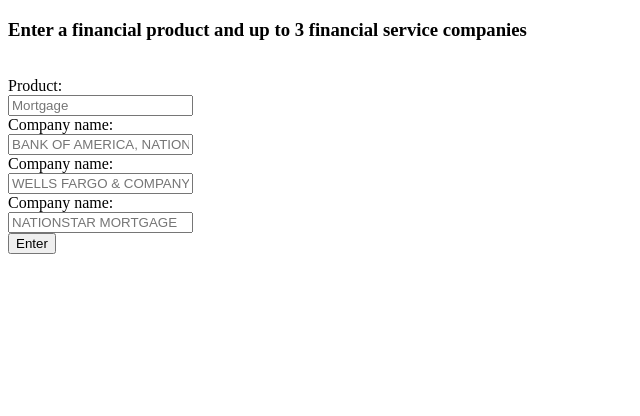
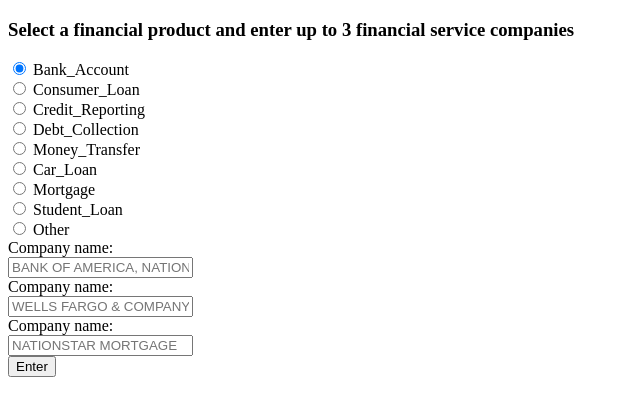
Before and after one commit to jonherb/Capstone_Project, a Flask app: page /entercompanyproduct in a window 1280 px wide. Shown: the top 416 px of the page, without its empty margins (0-640 px from the left). Run offline with Flask 2, Linux system fonts and the light colour scheme; parts of the project's set-up code (start-up, migrations or seed data) failed here and were passed over.

Commit message:
product input as radio form

```diff
--- a/templates/input.html
+++ b/templates/input.html
@@ -2,18 +2,28 @@
 <title> consumer_complaints </title>
 
 <div>
-    <h3> Enter a financial product and up to 3 financial service companies </h3>
+    <h3> Select a financial product and enter up to 3 financial service companies </h3>
 </div>
 
 
 
+
 <div>
-    </br>
-    <form id= product method='post'>
-    Product:
-    <br>
-    <input type='text' name='product' placeholder='Mortgage'>
+<form id = 'product' method = 'post'>
+  <input type="radio" name= 'Bank_Account' value= 'Bank_Account' checked> Bank_Account<br>
+  <input type="radio" name= 'Consumer_Loan' value= 'Consumer_Loan'> Consumer_Loan<br>
+  <input type="radio" name= 'Credit_Reporting' value= 'Credit_Reporting'> Credit_Reporting<br>
+  <input type="radio" name= 'Debt_Collection' value= 'Debt_Collection'> Debt_Collection<br>
+  <input type="radio" name= 'Money_Transfer' value= 'Money_Transfer'> Money_Transfer<br>
+  <input type="radio" name= 'Car_Loan' value= 'Car_Loan'> Car_Loan<br>
+  <input type="radio" name= 'Mortgage' value= 'Mortgage'> Mortgage<br>
+  <input type="radio" name= 'Student_Loan' value= 'Student_Loan'> Student_Loan<br>
+  <input type="radio" name= 'Other' value= 'Other'> Other<br>
+</form>
 </div>
+
+
+
 
 <div>
     <form id='company_1' method='post'>
```
